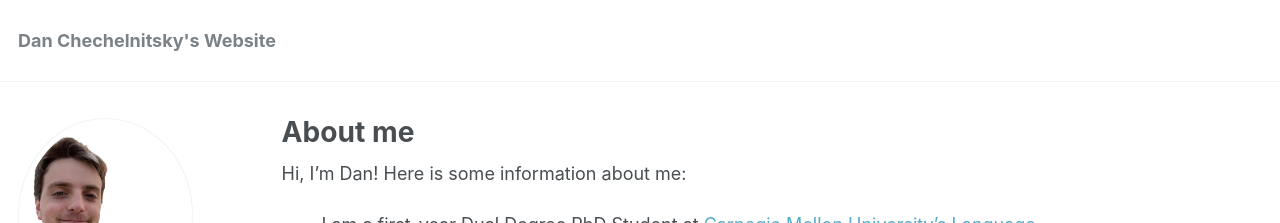
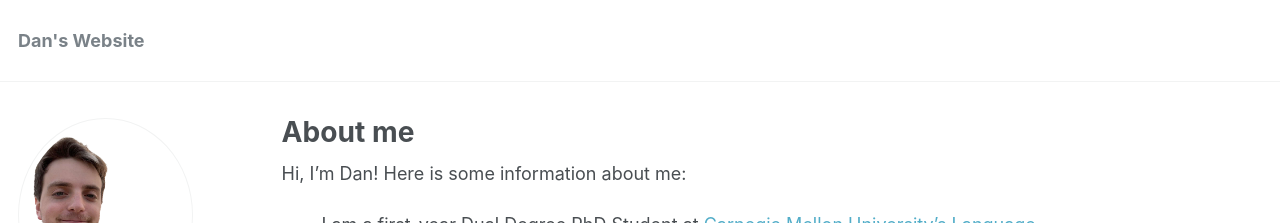
Before and after one commit to chechelnitskd/chechelnitskd.github.io, a Jekyll site: the page built from _pages/about.md, in a window 1280 px wide and 1291 px high. Shown: the top 223 px of the window. Built offline with Jekyll 4.4.1, drawn with Linux system fonts in a browser that asks for light colours.

Commit message:
Update _config.yml

```diff
--- a/_config.yml
+++ b/_config.yml
@@ -7,7 +7,7 @@
 
 # Site Settings
 locale                   : "en-US"
-title                    : "Dan Chechelnitsky's Website"
+title                    : "Dan's Website"
 title_separator          : "-"
 name                     : &name "Dan Chechelnitsky"
 description              : &description "personal description"
```
